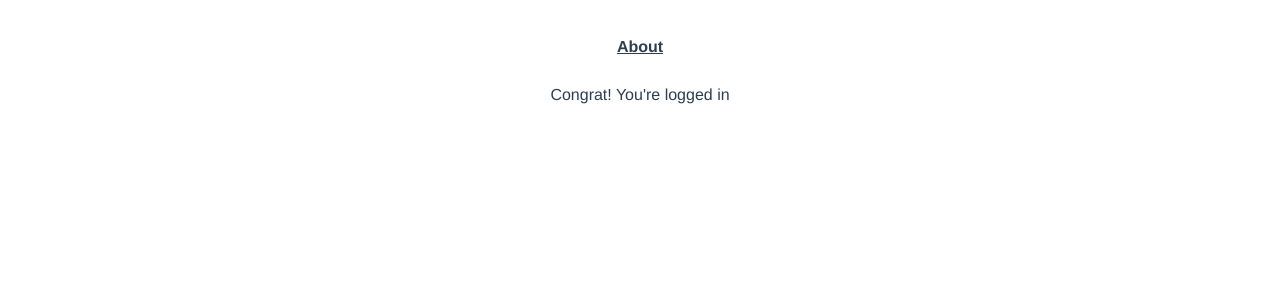
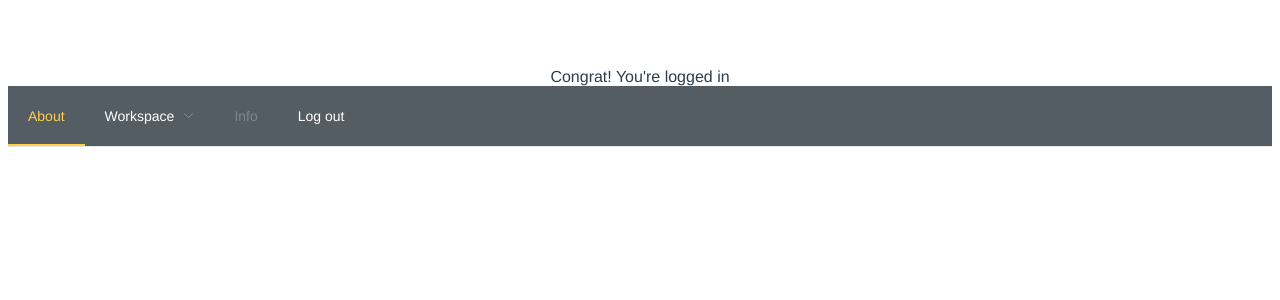
Before and after one commit to pichaipusit/vue-test, a Vue app in the folder client/: page /home in a window 1280 px wide. Shown: the top 300 px of the page. Built offline with nearby package versions, Linux system fonts and the light colour scheme.

Commit message:
Fix: add log out button to NavMenu

```diff
--- a/client/src/App.vue
+++ b/client/src/App.vue
@@ -2,7 +2,7 @@
   <div id="app">
     <nav>
       <!-- <router-link to="/">Welc</router-link> | -->
-      <router-link to="/about">About</router-link>
+      <!-- <router-link to="/about">About</router-link> -->
     </nav>
     <router-view />
   </div>
--- a/client/src/components/HomePage.vue
+++ b/client/src/components/HomePage.vue
@@ -1,10 +1,16 @@
 <template>
-  <div>Congrat! You're logged in</div>
+  <div>
+    Congrat! You're logged in
+    <NavMenu />
+  </div>
 </template>
 
 <script>
+import NavMenu from "./NavMenu.vue";
+
 export default {
   name: "HomePage",
+  components: { NavMenu },
 };
 </script>
 
--- a/client/src/components/NavMenu.vue
+++ b/client/src/components/NavMenu.vue
@@ -1,10 +1,49 @@
 <template>
-  <div></div>
+  <div>
+    <div class="line"></div>
+    <el-menu
+      :default-active="activeIndex2"
+      class="el-menu-demo"
+      mode="horizontal"
+      @select="handleSelect"
+      background-color="#545c64"
+      text-color="#fff"
+      active-text-color="#ffd04b"
+    >
+      <el-menu-item index="1">About</el-menu-item>
+      <el-submenu index="2">
+        <template slot="title">Workspace</template>
+        <el-menu-item index="2-1">item one</el-menu-item>
+        <el-menu-item index="2-2">item two</el-menu-item>
+        <el-menu-item index="2-3">item three</el-menu-item>
+        <el-submenu index="2-4">
+          <template slot="title">item four</template>
+          <el-menu-item index="2-4-1">item one</el-menu-item>
+          <el-menu-item index="2-4-2">item two</el-menu-item>
+          <el-menu-item index="2-4-3">item three</el-menu-item>
+        </el-submenu>
+      </el-submenu>
+      <el-menu-item index="3" disabled>Info</el-menu-item>
+      <el-menu-item index="4">Log out</el-menu-item>
+    </el-menu>
+  </div>
 </template>
 
 <script>
 export default {
   name: "NavMenu",
+
+  data() {
+    return {
+      activeIndex: "1",
+      activeIndex2: "1",
+    };
+  },
+  methods: {
+    handleSelect(key, keyPath) {
+      console.log(key, keyPath);
+    },
+  },
 };
 </script>
 
```
